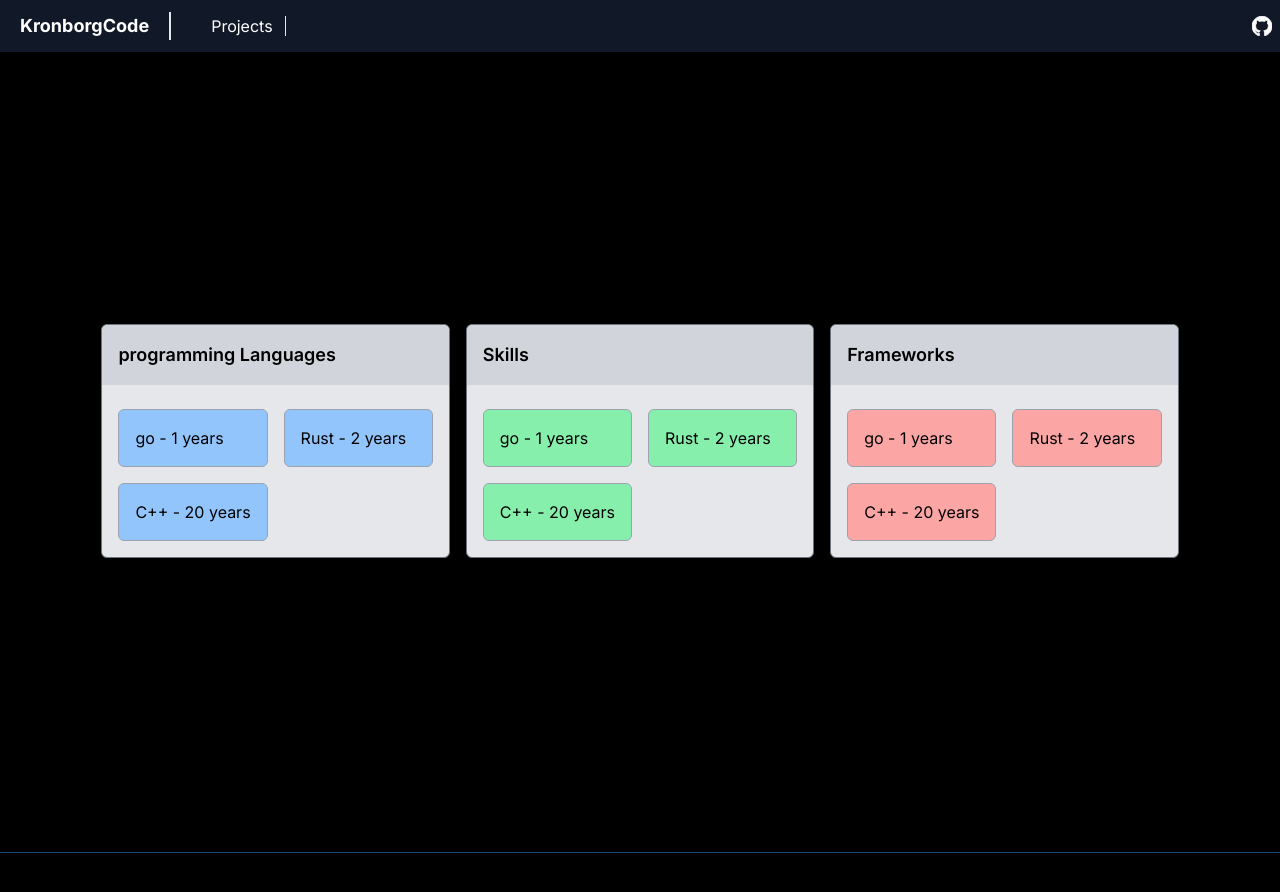
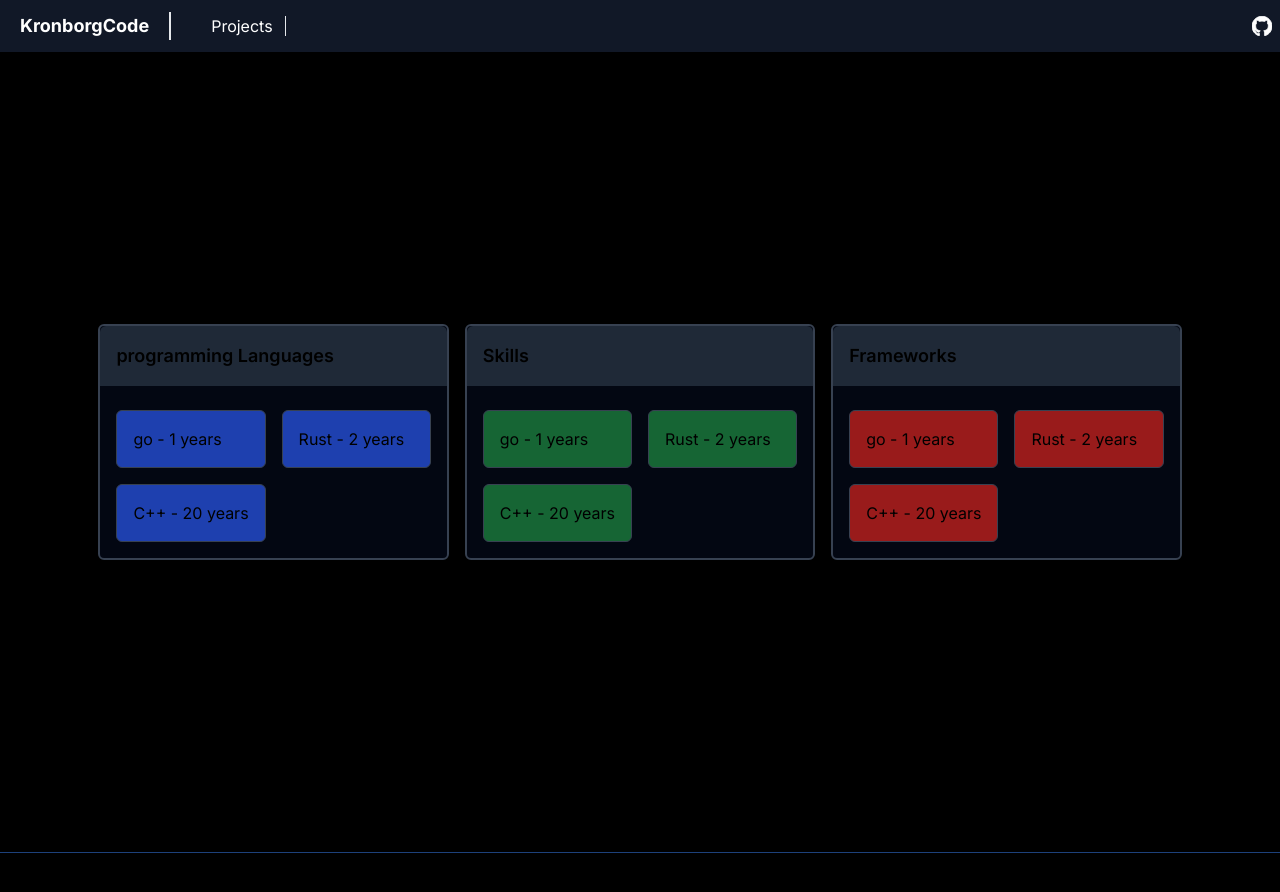
Before and after one commit to kronborg6/nextjs-portfolio, a Next.js app: page / in a window 1280 px wide. Shown: the top 892 px of the page. Built offline with nearby package versions, Linux system fonts and the light colour scheme.

Commit message:
update color on index page

```diff
--- a/app/layout.tsx
+++ b/app/layout.tsx
@@ -3,12 +3,11 @@ import type { Metadata } from "next";
 import { Inter } from "next/font/google";
 import "./globals.css";
 import Link from "next/link";
-
 const inter = Inter({ subsets: ["latin"] });
 
 export const metadata: Metadata = {
-  title: "Create Next App",
-  description: "Generated by create next app",
+  title: "KronborgCode",
+  description: "Kronborg's portfolio website",
 };
 
 export default function RootLayout({
--- a/app/page.tsx
+++ b/app/page.tsx
@@ -20,15 +20,15 @@ export default function Home() {
       <h1 className="text-9xl mb-12">Kronborg</h1>
       <div className="grid auto-rows-fr grid-cols-3 gap-4">
         {/* Programming Languages */}
-        <div className="bg-gray-200 rounded-md overflow-hidden border border-gray-500">
-          <h2 className="text-lg font-semibold mb-2 p-4 bg-gray-300 rounded-t-md">
+        <div className="bg-gray-950 rounded-md overflow-hidden border-2 border-gray-700">
+          <h2 className="text-lg font-semibold mb-2 p-4 bg-gray-800 rounded-t-md">
             programming Languages
           </h2>
           <div className="grid grid-cols-2 gap-4 p-4">
             {programmingLanguages.map((data) => (
               <div
                 key={data.id}
-                className="bg-blue-300 border border-gray-400 p-4 rounded-md"
+                className="bg-blue-800 border border-gray-700 p-4 rounded-md"
               >
                 <p>
                   {data.name} - {data.year} years
@@ -40,15 +40,15 @@ export default function Home() {
         </div>
 
         {/* Skills */}
-        <div className="bg-gray-200 rounded-md overflow-hidden border border-gray-500">
-          <h2 className="text-lg font-semibold mb-2 p-4 bg-gray-300 rounded-t-md">
+        <div className="bg-gray-950 rounded-md overflow-hidden border-2 border-gray-700">
+          <h2 className="text-lg font-semibold mb-2 p-4 bg-gray-800 rounded-t-md">
             Skills
           </h2>
           <div className="grid grid-cols-2 gap-4 p-4">
             {skills.map((data) => (
               <div
                 key={data.id}
-                className="bg-green-300 border border-gray-400 p-4 rounded-md"
+                className="bg-green-800 border border-gray-700 p-4 rounded-md"
               >
                 <p>
                   {data.name} - {data.year} years
@@ -60,15 +60,15 @@ export default function Home() {
         </div>
 
         {/* Frameworks */}
-        <div className="bg-gray-200 rounded-md overflow-hidden border border-gray-500">
-          <h2 className="text-lg font-semibold mb-2 p-4 bg-gray-300 rounded-t-md">
+        <div className="bg-gray-950 rounded-md overflow-hidden border-2 border-gray-700">
+          <h2 className="text-lg font-semibold mb-2 p-4 bg-gray-800 rounded-t-md">
             Frameworks
           </h2>
           <div className="grid grid-cols-2 gap-4 p-4">
             {frameworks.map((data) => (
               <div
                 key={data.id}
-                className="bg-red-300 border border-gray-400 p-4 rounded-md"
+                className="bg-red-800 border border-gray-700 p-4 rounded-md"
               >
                 <p>
                   {data.name} - {data.year} years
```
